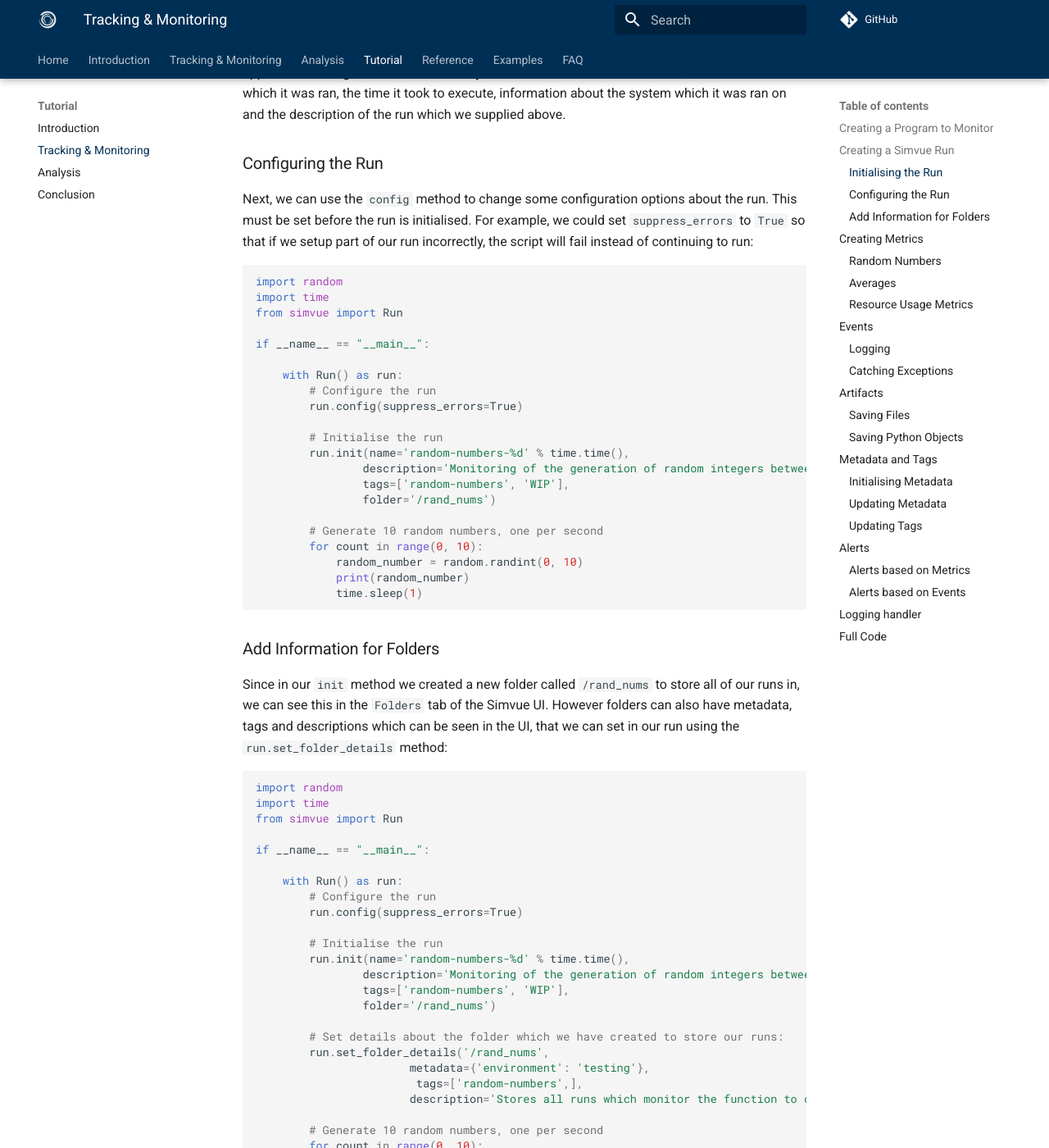
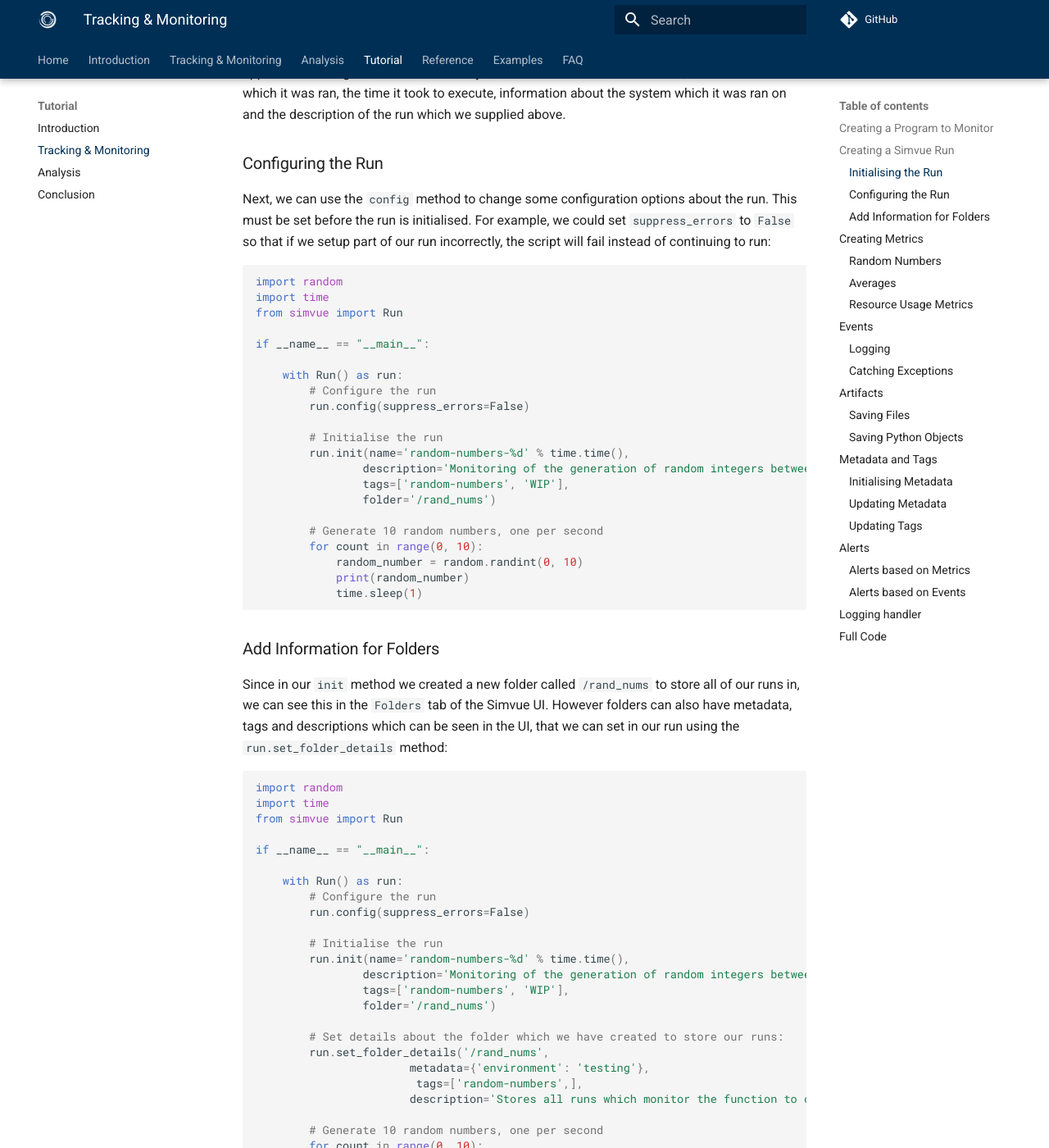
Before and after one commit to simvue-io/docs, an MkDocs documentation site: the page built from docs/tutorial/tracking-and-monitoring.md, in a window 1280 px wide and 1400 px high, scrolled down 1473 px. Shown: the whole window at 82% size. Built offline with MkDocs 1.6.1 and Material for MkDocs 9.7.7, drawn with Linux system fonts in a browser that asks for light colours; some of the changed text lies outside the part shown.

Commit message:
Changed suppress_errors to False in tutorial

````diff
--- a/docs/tutorial/tracking-and-monitoring.md
+++ b/docs/tutorial/tracking-and-monitoring.md
@@ -52,7 +52,7 @@ In our case above, we have specified the name of this run and the folder to stor
 
 ### Configuring the Run
 
-Next, we can use the `config` method to change some configuration options about the run. This must be set before the run is initialised. For example, we could set `suppress_errors` to `True` so that if we setup part of our run incorrectly, the script will fail instead of continuing to run:
+Next, we can use the `config` method to change some configuration options about the run. This must be set before the run is initialised. For example, we could set `suppress_errors` to `False` so that if we setup part of our run incorrectly, the script will fail instead of continuing to run:
 
 ```  py
 import random
@@ -63,7 +63,7 @@ if __name__ == "__main__":
 
     with Run() as run:
         # Configure the run
-        run.config(suppress_errors=True)
+        run.config(suppress_errors=False)
 
         # Initialise the run
         run.init(name='random-numbers-%d' % time.time(),
@@ -90,7 +90,7 @@ if __name__ == "__main__":
 
     with Run() as run:
         # Configure the run
-        run.config(suppress_errors=True)
+        run.config(suppress_errors=False)
 
         # Initialise the run
         run.init(name='random-numbers-%d' % time.time(),
@@ -126,7 +126,7 @@ if __name__ == "__main__":
 
     with Run() as run:
         # Configure the run
-        run.config(suppress_errors=True)
+        run.config(suppress_errors=False)
 
         # Initialise the run
         run.init(name='random-numbers-%d' % time.time(),
@@ -185,7 +185,7 @@ if __name__ == "__main__":
 
     with Run() as run:
         # Configure the run
-        run.config(suppress_errors=True)
+        run.config(suppress_errors=False)
 
         # Initialise the run
         run.init(name='random-numbers-%d' % time.time(),
@@ -254,7 +254,7 @@ if __name__ == "__main__":
 
     with Run() as run:
         # Configure the run
-        run.config(suppress_errors=True,
+        run.config(suppress_errors=False,
             resources_metrics_interval=10)
 
         # Initialise the run
@@ -322,7 +322,7 @@ if __name__ == "__main__":
 
     with Run() as run:
         # Configure the run
-        run.config(suppress_errors=True,
+        run.config(suppress_errors=False,
             resources_metrics_interval=10)
 
         # Initialise the run
@@ -412,7 +412,7 @@ if __name__ == "__main__":
 
     with Run() as run:
         # Configure the run
-        run.config(suppress_errors=True,
+        run.config(suppress_errors=False,
             resources_metrics_interval=10)
 
         # Initialise the run
@@ -546,7 +546,7 @@ if __name__ == "__main__":
 
     with Run() as run:
         # Configure the run
-        run.config(suppress_errors=True,
+        run.config(suppress_errors=False,
             resources_metrics_interval=10)
 
         # Create a variable to store the number of runs
@@ -676,7 +676,7 @@ if __name__ == "__main__":
 
     with Run() as run:
         # Configure the run
-        run.config(suppress_errors=True,
+        run.config(suppress_errors=False,
             resources_metrics_interval=10)
 
         # Create a variable to store the number of runs
@@ -835,7 +835,7 @@ if __name__ == "__main__":
 
     with Run() as run:
         # Configure the run
-        run.config(suppress_errors=True,
+        run.config(suppress_errors=False,
             resources_metrics_interval=10)
 
         # Create a variable to store the number of runs
````
